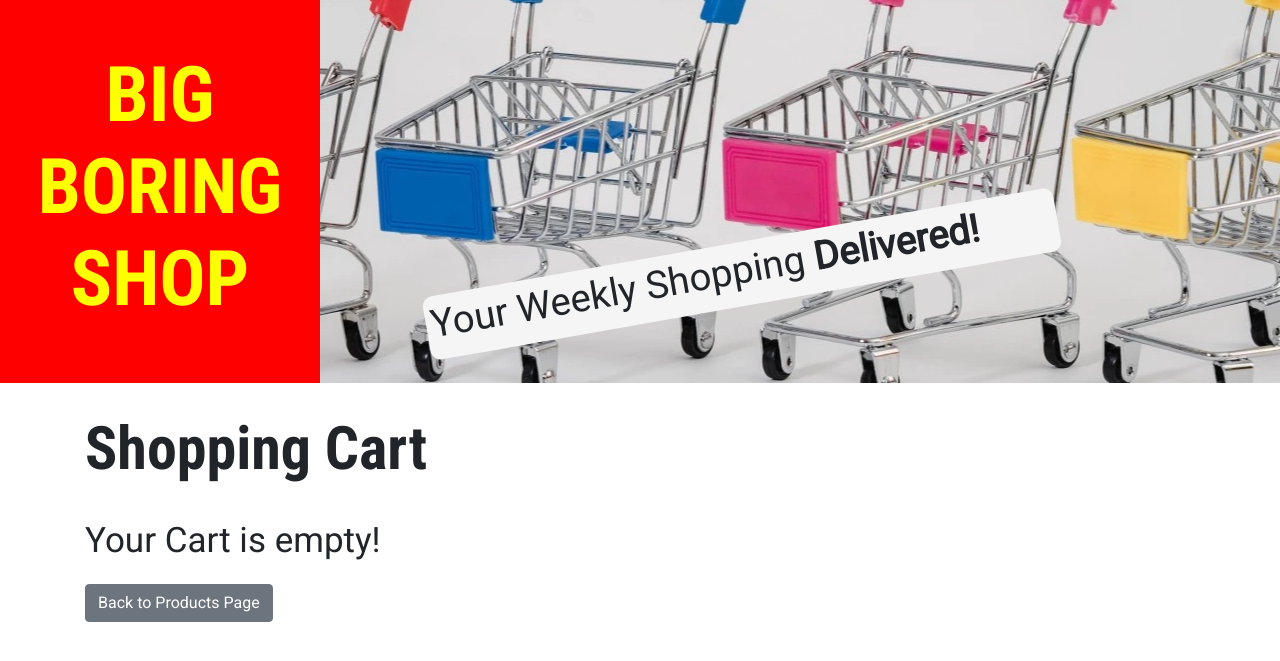
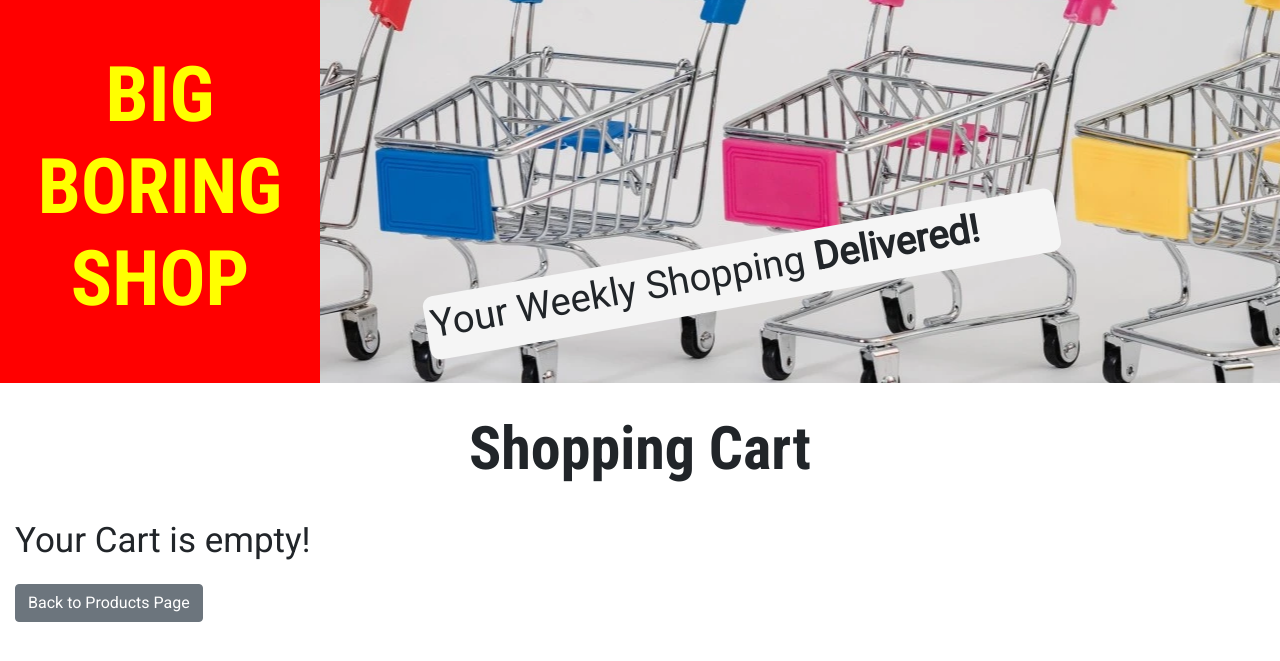
Before and after one commit to fenton1000/mf-portfolio-five-big-boring-shop, a Django app: page /cart/ in a window 1280 px wide. Shown: the part 57-718 px from the top of the page. Run offline with Django 3.2, Linux system fonts and the light colour scheme; some libraries are stand-ins or nearby versions.

Commit message:
Style the shopping cart page

```diff
--- a/cart/templates/cart/cart.html
+++ b/cart/templates/cart/cart.html
@@ -6,64 +6,62 @@ Shopping Cart
 {% endblock %}
 
 {% block content %}
-<div class="container">
+<div class="container-fluid">
     <div class="row">
         <div class="col">
-            <h3>Shopping Cart</h3>
+            <h3 class="text-center">Shopping Cart</h3>
         </div>
     </div>
     <div class="row">
-        <div class="col">
+        <div id="all-items" class="col">
             {% if cart_items %}
-            <div class="table-responsive">
-                <table id="all-items" class="table table-sm table-borderless text-center">
-                    <thead>
-                        <tr>
-                            <th scope="col" class="d-none d-sm-inline"></th>
-                            <th scope="col">Product</th>
-                            <th scope="col">Qty</th>
-                            <th scope="col" class="text-right">Subtotal</th>
-                        </tr>
-                    </thead>
-
+            <div class="row">
+                <div class="col text-center text-md-left">
+                    <h5 class="mx-md-5">Product</h5>
+                </div>
+                <div class="col text-right">
+                    <h5>Subtotal</h5>
+                </div>
+            </div>
             {% for item in cart_items %}
-                    <tr>
-                        <td class="p-3 d-none d-sm-inline">
+            <div class="row">
+                <div class="col col-md-9">
+                    <div class="row">
+                        <div class="col-12 col-md-4 d-flex justify-content-center">
                             {% if item.product.image %}
-                            <img class="img-fluid width35" src="{{ item.product.image.url }}"
-                                alt="{{ item.product.name }}">
+                            <img class="width100" src="{{ item.product.image.url }}" alt="{{ item.product.name }}">
                             {% else %}
-                            <img class="img-fluid width35" src="/media/noimage.png"
-                                alt="{{ item.product.name }}">
+                            <img class="width100" src="{{ MEDIA_URL }}noimage.png" alt="{{ item.product.name }}">
                             {% endif %}
-                        </td>
-                        <td class="py-0 py-sm-3">
-                            <p class="my-0">{{ item.product.name }}</p>
-                            <p class="my-3">€{{ item.product.price }}</p>
-                        </td>
-                        <td class="py-0 py-sm-3 w-sm-25">
-                            <form class="form d-flex flex-column align-items-center"
-                                action="{% url 'adjust_cart' item.product.id %}" method="POST">
+                        </div>
+                        <div class="col-12 col-md-4 text-center">
+                            <p class="m-0 my-md-3">{{ item.product.name }}</p>
+                            <p class="m-0 my-md-3">€{{ item.product.price }}</p>
+                        </div>
+                        <div class="col-12 col-md-4 d-flex justify-content-center align-items-center">
+                            <form class="d-flex flex-column flex-md-row" action="{% url 'adjust_cart' item.product.id %}" method="POST">
                                 {% csrf_token %}
-                                <input class="form-control sm-input m-2" type="number" name="quantity"
-                                    value="{{ item.quantity }}" min="0" max="99" data-item_id="{{ item.product.id }}"
-                                    id="id_qty_{{ item.product.id }}" aria-label="adjustable quantity">
-                                <input type="submit" class="btn btn-outline-success btn-sm" value="Update">
+                                <label class="text-center m-1" for="id_qty_{{ item.product.id }}">Qty:</label>
+                                <input class="m-1" type="number" name="quantity" value="{{ item.quantity }}" min="0" max="99"
+                                    data-item_id="{{ item.product.id }}" id="id_qty_{{ item.product.id }}">
+                                <input type="submit" class="btn btn-outline-success btn-sm m-1" value="Update Qty">
                             </form>
-                        </td>
-                        <td class="py-0 py-sm-3 text-right">
-                            <p class="my-0">€{{ item.sub_total }}</p>
+                        </div>
+                    </div>
+                </div>
+                <div class="col col-md-3 d-flex flex-column justify-content-end">
                     <!-- Button trigger modal -->
-                            <button type="button" class="btn btn-outline-danger btn-sm my-4" data-toggle="modal"
-                                data-target="#deleteModal"
-                                data-delete-href="{% url 'remove_from_cart' item.product.id %}">
-                                Remove
+                    <button type="button" class="btn btn-outline-danger btn-sm mx-auto my-2" data-toggle="modal"
+                        data-target="#deleteModal" data-delete-href="{% url 'remove_from_cart' item.product.id %}">
+                        Remove form Cart!
                     </button>
-                        </td>
-                    </tr>
+                    <p class="m-1 text-right">€{{ item.sub_total }}</p>
+                </div>
+            </div>
+            <hr>
             {% endfor %}
-                    <tr>
-                        <td colspan="5" class="pt-5 text-right">
+            <div class="row">
+                <div class="col text-right">
                     <h6><strong>Cart Total: €{{ total|floatformat:2 }}</strong></h6>
                     <h6>Delivery: €{{ delivery|floatformat:2 }}</h6>
                     <h4 class="mt-4"><strong>Grand Total: €{{ grand_total|floatformat:2 }}</strong></h4>
@@ -73,15 +71,14 @@ Shopping Cart
                         more!
                     </p>
                     {% endif %}
-                        </td>
-                    </tr>
-                    <tr>
-                        <td colspan="5" class="text-right">
-                            <a href="{% url 'products' %}" class="btn btn-secondary my-2">Keep Shopping!</a>
-                            <a href="{% url 'checkout' %}" class="btn btn-success">Secure Checkout</a>
-                        </td>
-                    </tr>
-                </table>
+                </div>
+            </div>
+            <div class="row">
+                <div class="col d-flex justify-content-end">
+                    <a href="{% url 'products' %}" class="btn btn-secondary m-2">Keep Shopping!</a>
+                    <a href="{% url 'checkout' %}" class="btn btn-success m-2">Secure Checkout</a>
+                </div>
+            </div>
         </div>
         {% else %}
         <p class="text35">Your Cart is empty!</p>
--- a/static/css/styles.css
+++ b/static/css/styles.css
@@ -4,8 +4,8 @@
     font-size: 35px;
 }
 
-.width35 {
-    width: 35px;
+.width100 {
+    width: 100px;
 }
 
 .sm-input {
```
Lines whose indentation alone changed are shown as unchanged.
